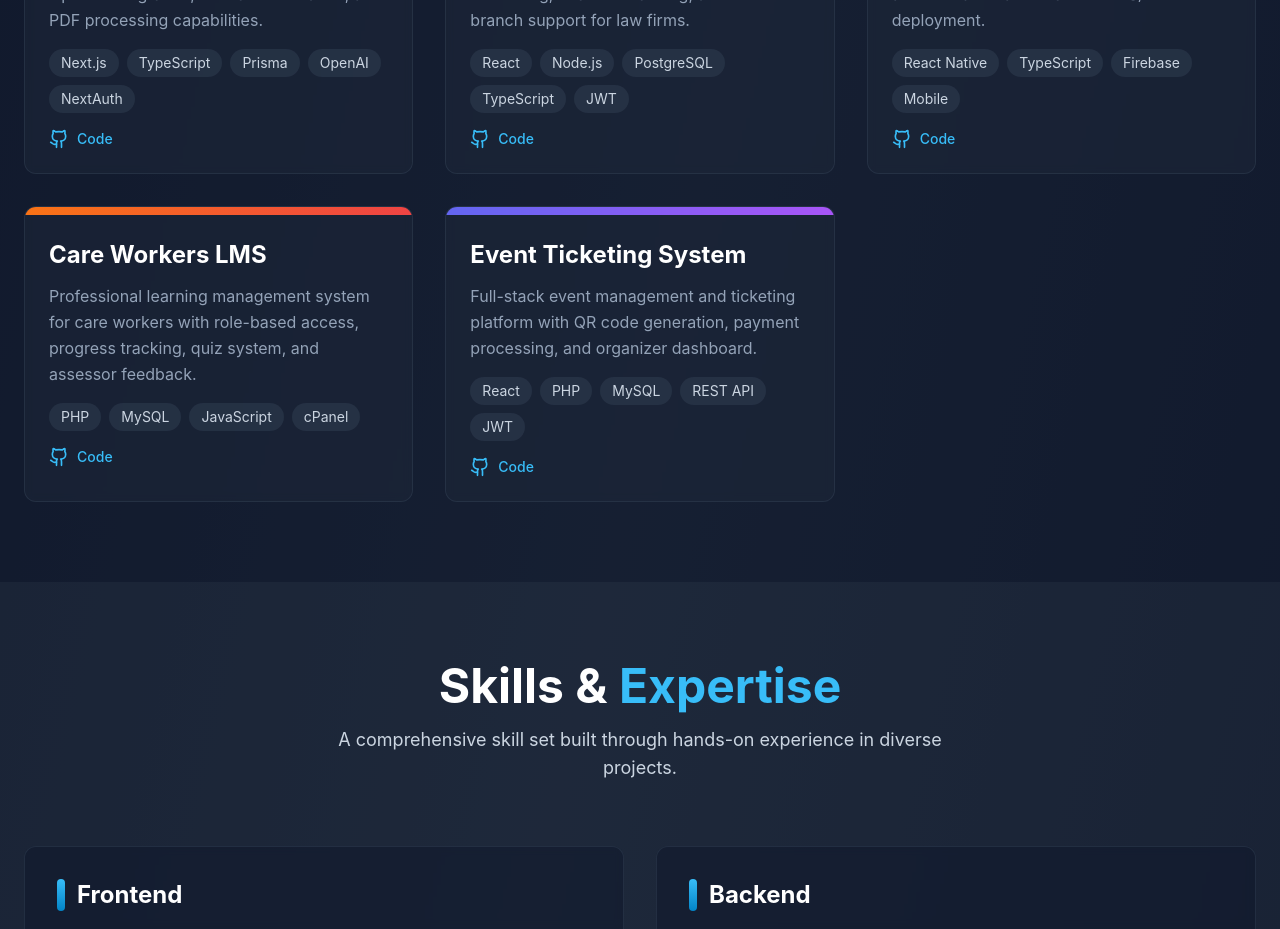
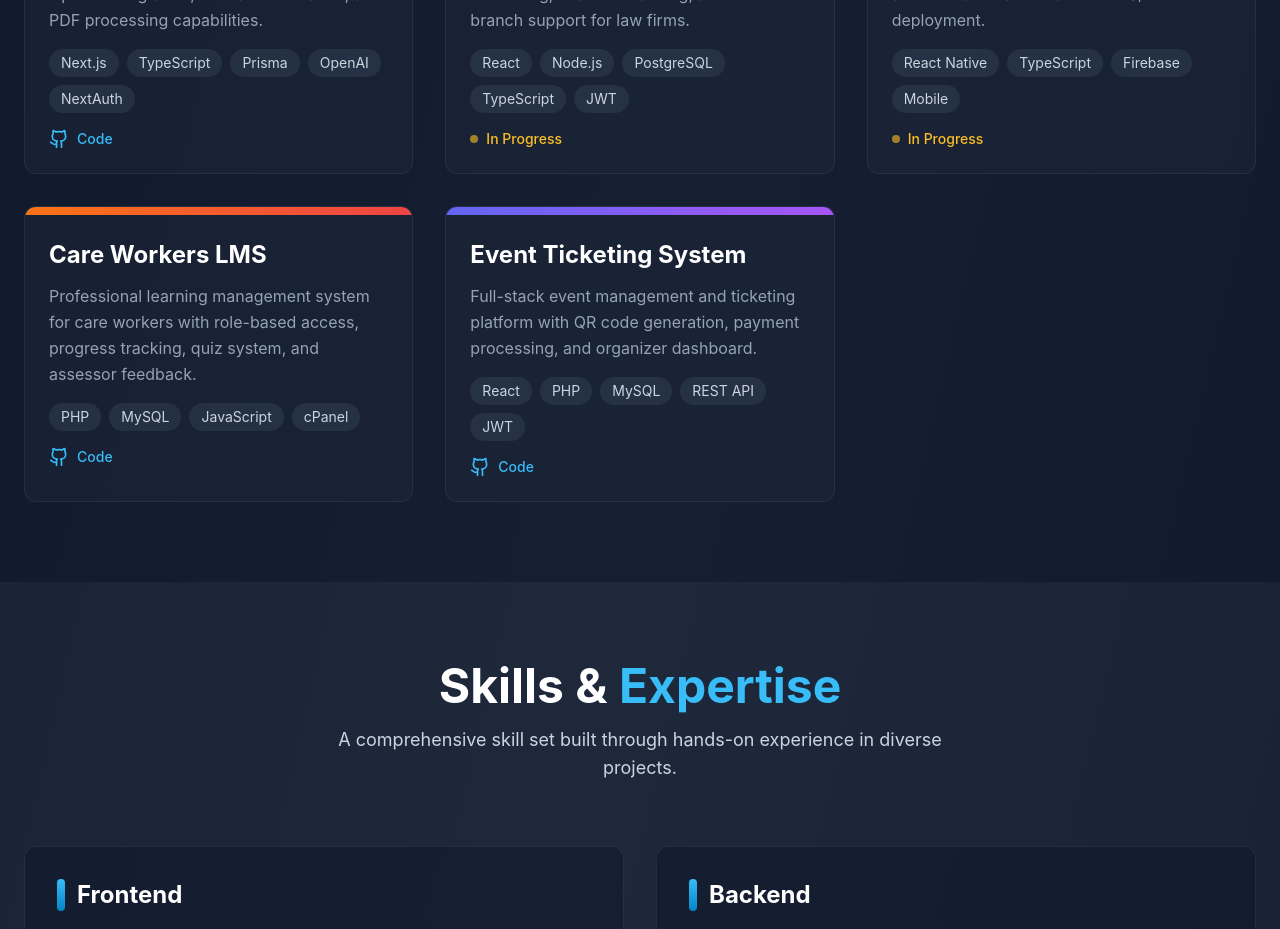
Before and after one commit to Adeayointech/nexarfluX, a Next.js app: page / in a window 1280 px wide. Shown: the part 2300-3229 px from the top of the page. Built offline with nearby package versions, Linux system fonts and the light colour scheme.

Commit message:
Update projects: mark Law Firm Platform and Aidy as in progress

```diff
--- a/src/components/Projects.tsx
+++ b/src/components/Projects.tsx
@@ -15,6 +15,7 @@ export default function Projects() {
       gradient: 'from-blue-500 to-cyan-500',
       githubUrl: 'https://github.com/Adeayointech/ai-humanizer',
       liveUrl: null,
+      inProgress: false,
     },
     {
       title: 'Law Firm Platform',
@@ -22,8 +23,9 @@ export default function Projects() {
       tags: ['React', 'Node.js', 'PostgreSQL', 'TypeScript', 'JWT'],
       category: 'web',
       gradient: 'from-purple-500 to-pink-500',
-      githubUrl: 'https://github.com/Adeayointech/Law-firm-platform',
+      githubUrl: null,
       liveUrl: null,
+      inProgress: true,
     },
     {
       title: 'Aidy Mobile App',
@@ -31,8 +33,9 @@ export default function Projects() {
       tags: ['React Native', 'TypeScript', 'Firebase', 'Mobile'],
       category: 'mobile',
       gradient: 'from-green-500 to-emerald-500',
-      githubUrl: 'https://github.com/Adeayointech/Aidy',
+      githubUrl: null,
       liveUrl: null,
+      inProgress: true,
     },
     {
       title: 'Care Workers LMS',
@@ -42,6 +45,7 @@ export default function Projects() {
       gradient: 'from-orange-500 to-red-500',
       githubUrl: 'https://github.com/Adeayointech/care-workers-lms',
       liveUrl: null,
+      inProgress: false,
     },
     {
       title: 'Event Ticketing System',
@@ -51,6 +55,7 @@ export default function Projects() {
       gradient: 'from-indigo-500 to-purple-500',
       githubUrl: 'https://github.com/Adeayointech/ticketing-software',
       liveUrl: null,
+      inProgress: false,
     },
   ];
 
@@ -128,6 +133,13 @@ export default function Projects() {
 
                   {/* Links */}
                   <div className="flex gap-4">
+                    {project.inProgress ? (
+                      <span className="flex items-center gap-2 text-amber-400 font-medium">
+                        <div className="w-2 h-2 bg-amber-400 rounded-full animate-pulse"></div>
+                        <span className="text-sm">In Progress</span>
+                      </span>
+                    ) : (
+                      <>
                         {project.githubUrl && (
                           <a
                             href={project.githubUrl}
@@ -150,6 +162,8 @@ export default function Projects() {
                             <span className="text-sm font-medium">Live Demo</span>
                           </a>
                         )}
+                      </>
+                    )}
                   </div>
                 </div>
               </div>
```
Lines whose indentation alone changed are shown as unchanged.
